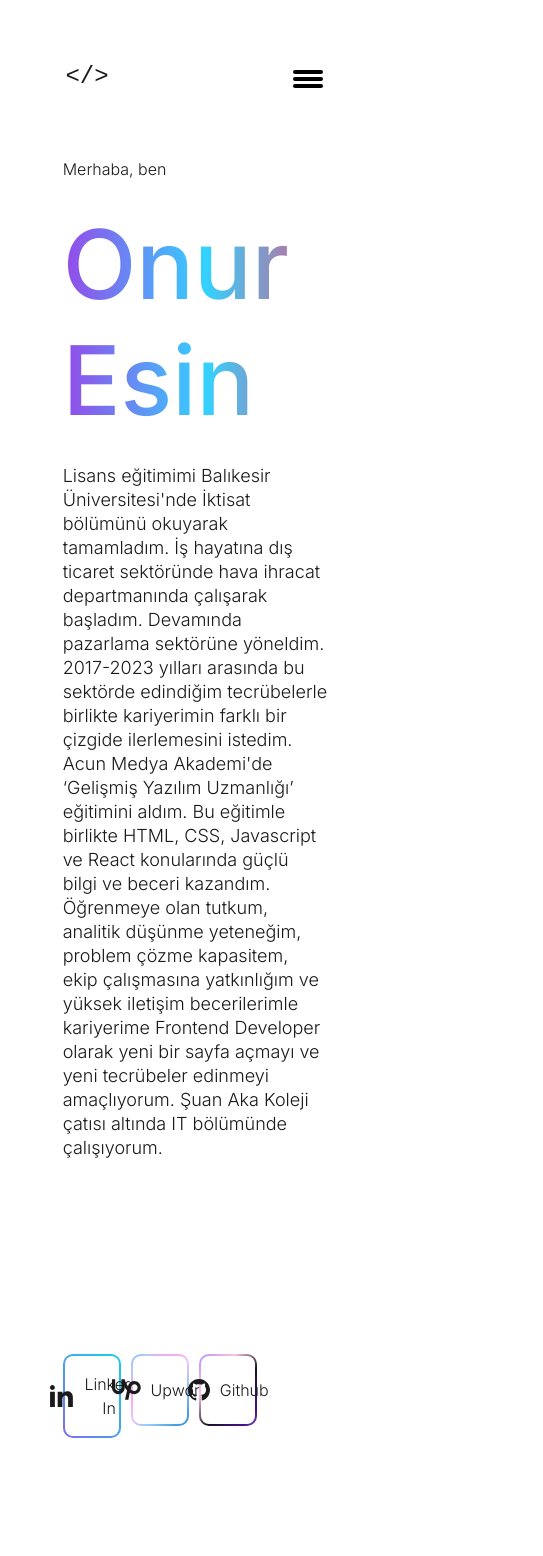
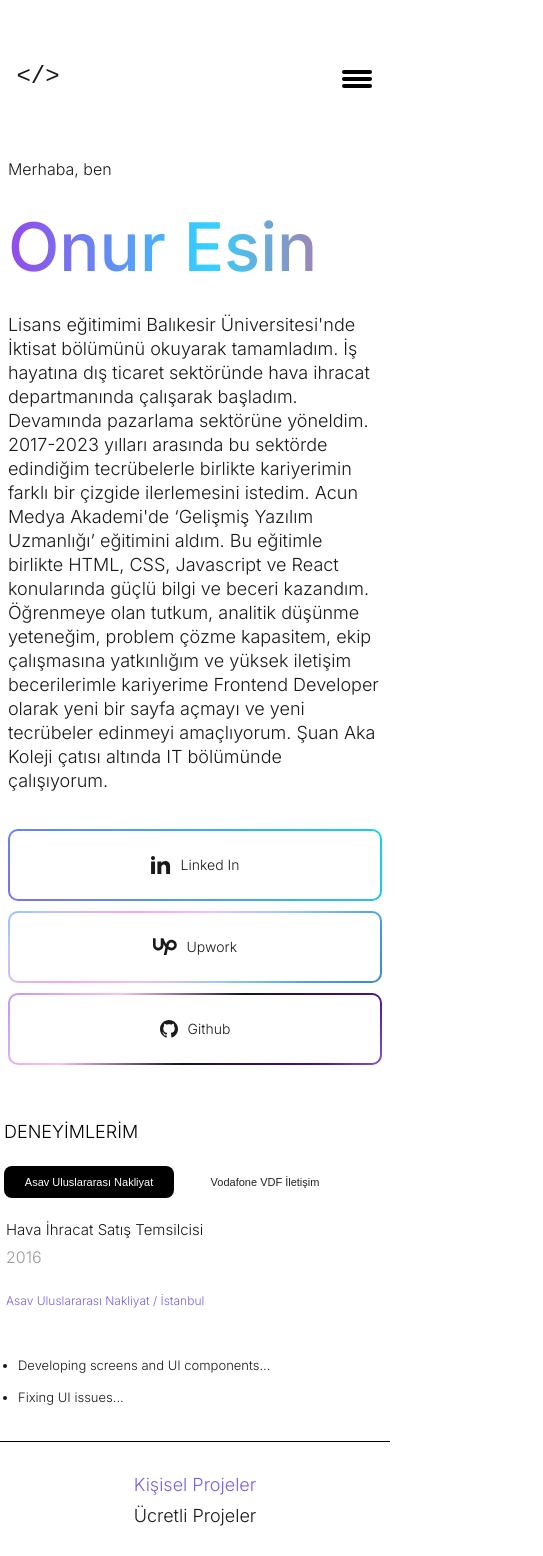
Before and after one commit to onuresin/my-react-portfolio2025, a React (Vite) app: page / in a window 390 px wide. Shown: the top 1556 px of the page, 543 px wide, since content can reach past the window. Built offline with nearby package versions, Linux system fonts and the light colour scheme.

Commit message:
mobil responsive eklendi ingilizce dil eklenecek

```diff
--- a/src/App.css
+++ b/src/App.css
@@ -816,6 +816,9 @@ form input, form textarea {
   }
 }
 @media (max-width: 767px) {
+.inner-Header {
+  width: 99%;
+}
 .links-header {
     display: none;
    }
@@ -828,18 +831,126 @@ form input, form textarea {
     height: 30px;
   }
     .load-more-button {
-    width: 35%;
+    width: 55%;
     white-space: nowrap;
     font-size: 14px;
   }
   .footer-inner {
     width: 100%;
     max-width: 767px;
-  }.side-menu {
+  }
+  .footer-left h4 {
+    font-size: 9px;
+  }
+  .side-menu {
     width: 95vw;
   }
   .close-menu-btn {
     font-size: 26px;
   }
-
+.hero-inner {
+    width: 98%;
+    padding-inline: 4px;
+    gap: 36px;
+  }
+  .hero-links {
+    flex-direction: column;
+    gap: 10px;
+    width: 100%;
+    margin-bottom: 24px;
+  }
+  .hero-links a {
+    width: 100%;
+    min-width: 0;
+    max-width: 100%;
+    font-size: 14px;
+    padding: 12px 12px;
+    margin-bottom: 0;
+  }
+  .hero-links a img {
+    height: 18px;
+  }
+  .info-2 h3 {
+    font-size: 67px;
+  }
+  .experience-container {
+    padding: 32px 0;
+    gap: 24px;
+  }
+  .wrapper-title,
+  .experience-wrapper,
+  .experience-stick {
+    width: 100%;
+    max-width: 100vw;
+    margin: 0 auto;
+    padding: 0 4px;
+  }
+  .experience-wrapper {
+    flex-direction: column;
+    gap: 16px;
+  }
+  .company-list {
+    flex-direction: row;
+    gap: 6px;
+    min-width: 0;
+    overflow-x: auto;
+    width: 100%;
+    padding-bottom: 6px;
+  }
+  .company-btn,
+  .company-btn.active {
+    font-size: 11px;
+    padding: 10px 20px;
+    min-width: 170px;
+    white-space: nowrap;
+    text-align: center;
+  }
+  .experience-detail {
+    width: 100%;
+    max-width: 100vw;
+    gap: 12px;
+    padding: 0 2px;
+  }
+  .detail-top {
+    flex-direction: column;
+    gap: 6px;
+    align-items: flex-start;
+  }
+  .detail-top h3 {
+    font-size: 15px;
+  }
+  .detail-bot h6,
+  .date {
+    font-size: 12px;
+  }
+  .detail-bot ul {
+    font-size: 13px;
+    padding-left: 12px;
+  }
+  .modal-glass {
+    min-width: 0;
+    max-width: 94vw;
+    padding: 16px 4px 12px 4px;
+  }
+  .projects-container {
+    width: 100%;
+    max-width: 100vw;
+    padding: 0 4px;
+    gap: 16px;
+  }
+  .projects-tabs {
+    flex-direction: column;
+    gap: 10px;
+  }
+  .projects-grid {
+    grid-template-columns: 1fr;
+    gap: 18px;
+  }
+  .project-card {
+    padding: 16px 6px 14px 6px;
+    font-size: 14px;
+  }
+  .project-card h4 { font-size: 16px; }
+  .project-card h5 { font-size: 12px; }
+  .project-links a { font-size: 13px; gap: 4px; }
 }
```
